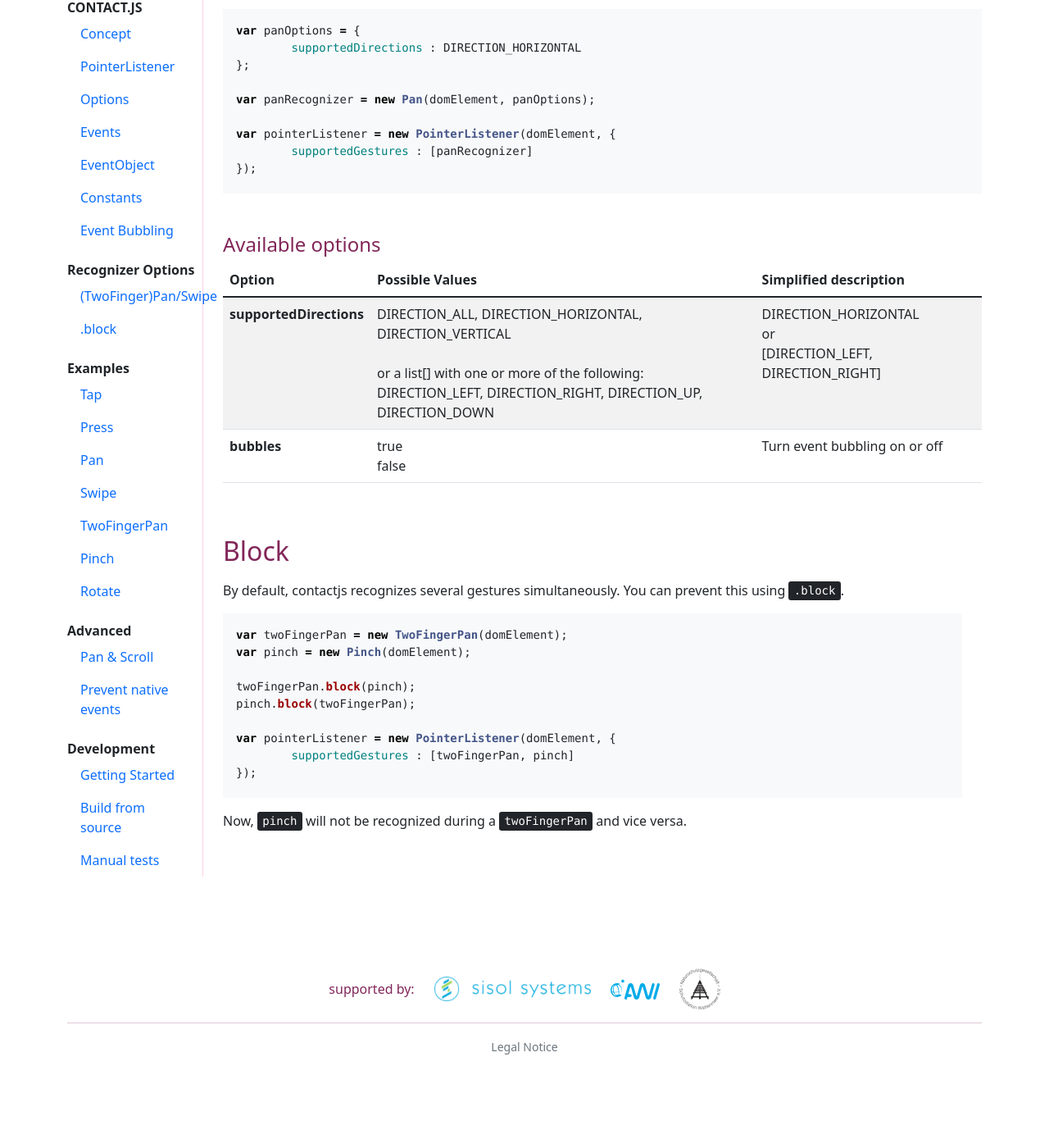
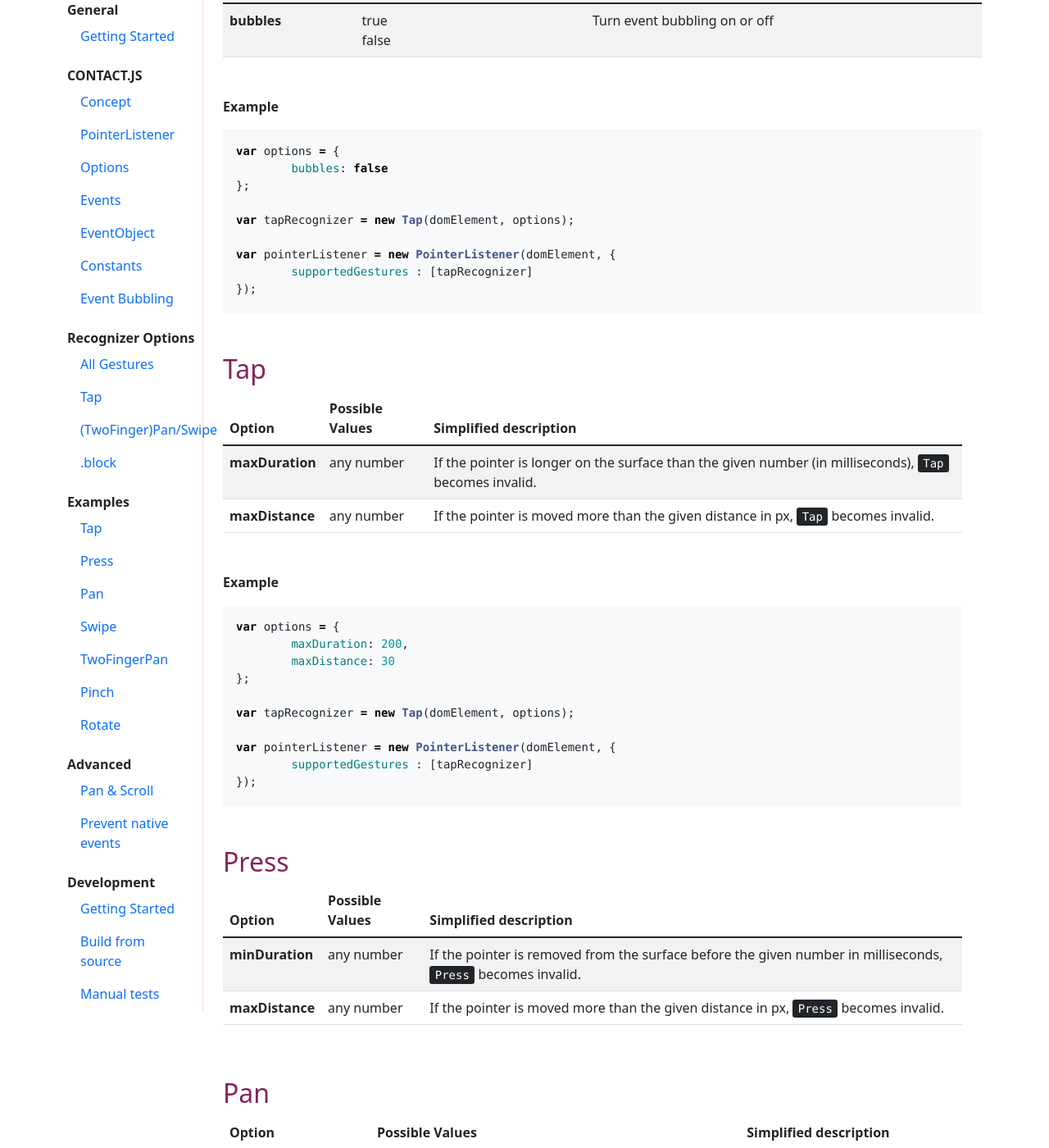
Before and after one commit to biodiv/contactjs, a Jekyll site: the page built from docs/documentation/recognizer-options.html, in a window 1280 px wide and 1400 px high, scrolled down 245 px. Shown: the whole window at 82% size. Built offline with Jekyll 4.4.1, drawn with Linux system fonts in a browser that asks for light colours; before the commit the page ends 1549 px from its top, so only the background shows below that; some of the changed text lies outside the part shown.

Commit message:
add easy to use options

```diff
--- a/docs/documentation/examples.html
+++ b/docs/documentation/examples.html
@@ -10,7 +10,8 @@
 		<div class="col-12 col-md-4 col-lg-2">
 			{% include_relative nav.html %}
 		</div>
-		<div class="col-12 col-md-8 col-lg-10">
+
+		<div class="col-12 col-md-8 col-lg-10 mt-5">
 			<div id="Tap" class="row">
 				<div class="col-12">
 					<h2>Tap</h2>
--- a/docs/documentation/nav.html
+++ b/docs/documentation/nav.html
@@ -48,6 +48,12 @@
 	</div>
 	<div>
 		<ul class="nav flex-column">
+			<li class="nav-item">
+				<a class="nav-link" href="{{ site.baseurl }}/documentation/recognizer-options/#All">All Gestures</a>
+			</li>
+			<li class="nav-item">
+				<a class="nav-link" href="{{ site.baseurl }}/documentation/recognizer-options/#Tap">Tap</a>
+			</li>
 			<li class="nav-item">
 				<a class="nav-link" href="{{ site.baseurl }}/documentation/recognizer-options/#Pan">(TwoFinger)Pan/Swipe</a>
 			</li>
--- a/docs/documentation/recognizer-options.html
+++ b/docs/documentation/recognizer-options.html
@@ -12,28 +12,148 @@
 		</div>
 
 		<div class="col-12 col-md-8 col-lg-10">
-			<div id="Pan" class="row mt-5">
+
+			<div id="All" class="row mt-5">
 				<div class="col-12">
-					<h2>Pan</h2>
-					<div class="mt-3">
-						You can instantiate <kbd>Pan</kbd> with options and pass it to <kbd>PointerListener</kbd>.
+					<h2>All</h2>
+					<div class="mt-1">
+						<table class="table table-striped">
+							<thead>
+								<tr>
+									<th scope="col">Option</th>
+									<th scope="col">Possible Values</th>
+									<th scope="col">Simplified description</th>
+								</tr>
+							</thead>
+							<tbody>
+								<tr>
+									<th scope="row">bubbles</th>
+									<td>
+										true <br>
+										false
+									</td>
+									<td>
+										Turn event bubbling on or off
+									</td>
+								</tr>
+							</tbody>
+						</table>
+					</div>
+					<div class="mt-5">
+						<strong>Example</strong>
 						<div class="bg-light pt-3 pb-1 px-3 mt-3">
 {% highlight javascript %}
 
-var panOptions = {
-	supportedDirections : DIRECTION_HORIZONTAL
+var options = {
+	bubbles: false
 };
 
-var panRecognizer = new Pan(domElement, panOptions);
+var tapRecognizer = new Tap(domElement, options);
 
 var pointerListener = new PointerListener(domElement, {
-	supportedGestures : [panRecognizer]
+	supportedGestures : [tapRecognizer]
 });
 {% endhighlight %}
 					</div>
 				</div>
+			</div>
+
+			<div id="Tap" class="row mt-5">
+				<div class="col-12">
+					<h2>Tap</h2>
+					<div class="mt-1">
+						<table class="table table-striped">
+							<thead>
+								<tr>
+									<th scope="col">Option</th>
+									<th scope="col">Possible Values</th>
+									<th scope="col">Simplified description</th>
+								</tr>
+							</thead>
+							<tbody>
+								<tr>
+									<th scope="row">maxDuration</th>
+									<td>
+										any number
+									</td>
+									<td>
+										If the pointer is longer on the surface than the given number (in milliseconds), <kbd>Tap</kbd> becomes invalid.
+									</td>
+								</tr>
+								<tr>
+									<th scope="row">maxDistance</th>
+									<td>
+										any number
+									</td>
+									<td>
+										If the pointer is moved more than the given distance in px, <kbd>Tap</kbd> becomes invalid.
+									</td>
+								</tr>
+							</tbody>
+						</table>
+					</div>
 					<div class="mt-5">
-						<h4>Available options</h4>
+						<strong>Example</strong>
+						<div class="bg-light pt-3 pb-1 px-3 mt-3">
+{% highlight javascript %}
+
+var options = {
+	maxDuration: 200,
+	maxDistance: 30
+};
+
+var tapRecognizer = new Tap(domElement, options);
+
+var pointerListener = new PointerListener(domElement, {
+	supportedGestures : [tapRecognizer]
+});
+{% endhighlight %}
+					</div>
+				</div>
+			</div>
+		</div>
+
+		<div id="Press" class="row mt-5">
+			<div class="col-12">
+				<h2>Press</h2>
+				<div class="mt-1">
+					<table class="table table-striped">
+						<thead>
+							<tr>
+								<th scope="col">Option</th>
+								<th scope="col">Possible Values</th>
+								<th scope="col">Simplified description</th>
+							</tr>
+						</thead>
+						<tbody>
+							<tr>
+								<th scope="row">minDuration</th>
+								<td>
+									any number
+								</td>
+								<td>
+									If the pointer is removed from the surface before the given number in milliseconds, <kbd>Press</kbd> becomes invalid.
+								</td>
+							</tr>
+							<tr>
+								<th scope="row">maxDistance</th>
+								<td>
+									any number
+								</td>
+								<td>
+									If the pointer is moved more than the given distance in px, <kbd>Press</kbd> becomes invalid.
+								</td>
+							</tr>
+						</tbody>
+					</table>
+				</div>
+			</div>
+		</div>
+
+		<div id="Pan" class="row mt-5">
+			<div class="col-12">
+				<h2>Pan</h2>
+				<div class="mt-1">
 					<table class="table table-striped">
 						<thead>
 							<tr>
@@ -51,25 +171,30 @@
 									DIRECTION_LEFT, DIRECTION_RIGHT, DIRECTION_UP, DIRECTION_DOWN
 								</td>
 								<td>
-										DIRECTION_HORIZONTAL <br> or <br>[DIRECTION_LEFT, DIRECTION_RIGHT]
-									</td>
-								</tr>
-								<tr>
-									<th scope="row">bubbles</th>
-									<td>
-										true <br>
-										false
-									</td>
-									<td>
-										Turn event bubbling on or off
+									Define the directions which <kbd>Pan</kbd> is valid for.
 								</td>
 							</tr>
 						</tbody>
 					</table>
 				</div>
+				<div class="mt-3">
+					<strong>Example</strong>
+					<div class="bg-light pt-3 pb-1 px-3 mt-3">
+{% highlight javascript %}
+
+var panOptions = {
+supportedDirections : DIRECTION_HORIZONTAL
+};
+
+var panRecognizer = new Pan(domElement, panOptions);
+
+var pointerListener = new PointerListener(domElement, {
+supportedGestures : [panRecognizer]
+});
+{% endhighlight %}
 					</div>
-
-
+				</div>
+			</div>
 
 			<div id="block" class="row mt-5">
 				<div class="col-12">
@@ -98,8 +223,6 @@
 					</div>
 				</div>
 			</div>
-
-			</div>
 		</div>
 
 	</div>
```
Lines whose indentation alone changed are shown as unchanged.
